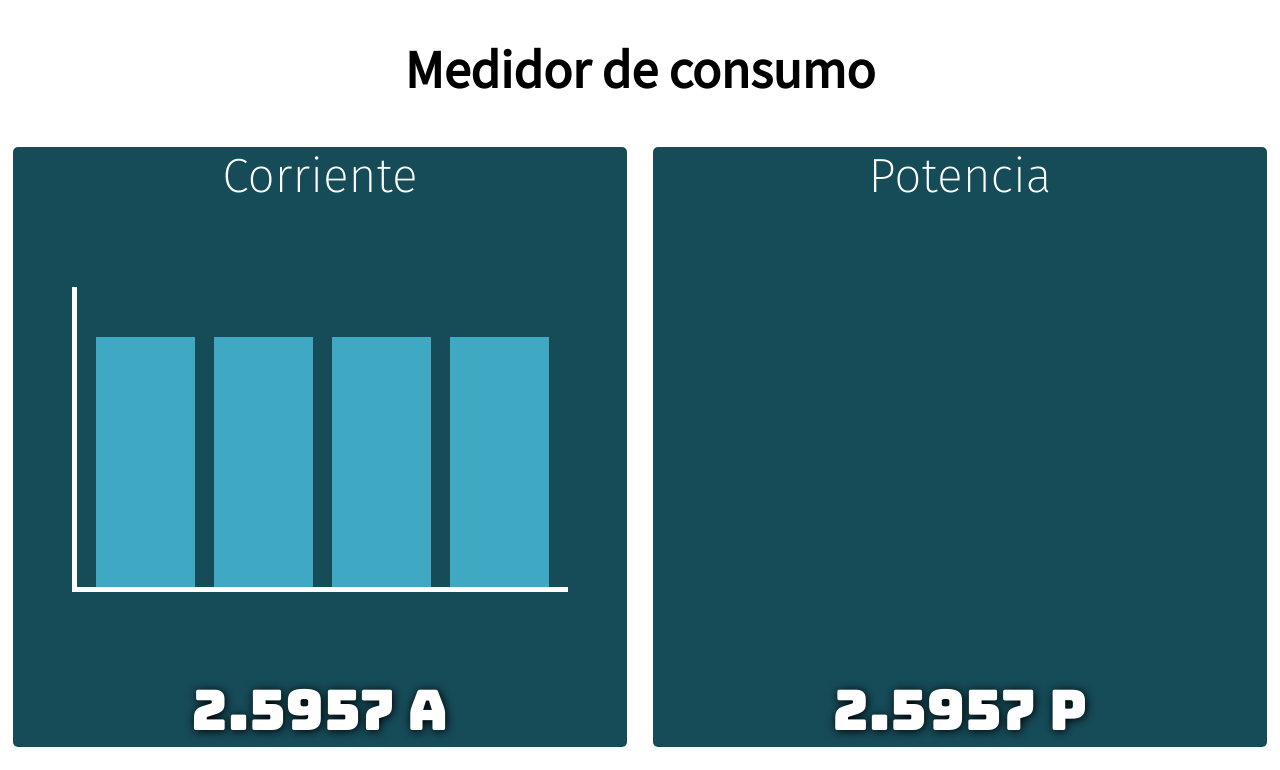
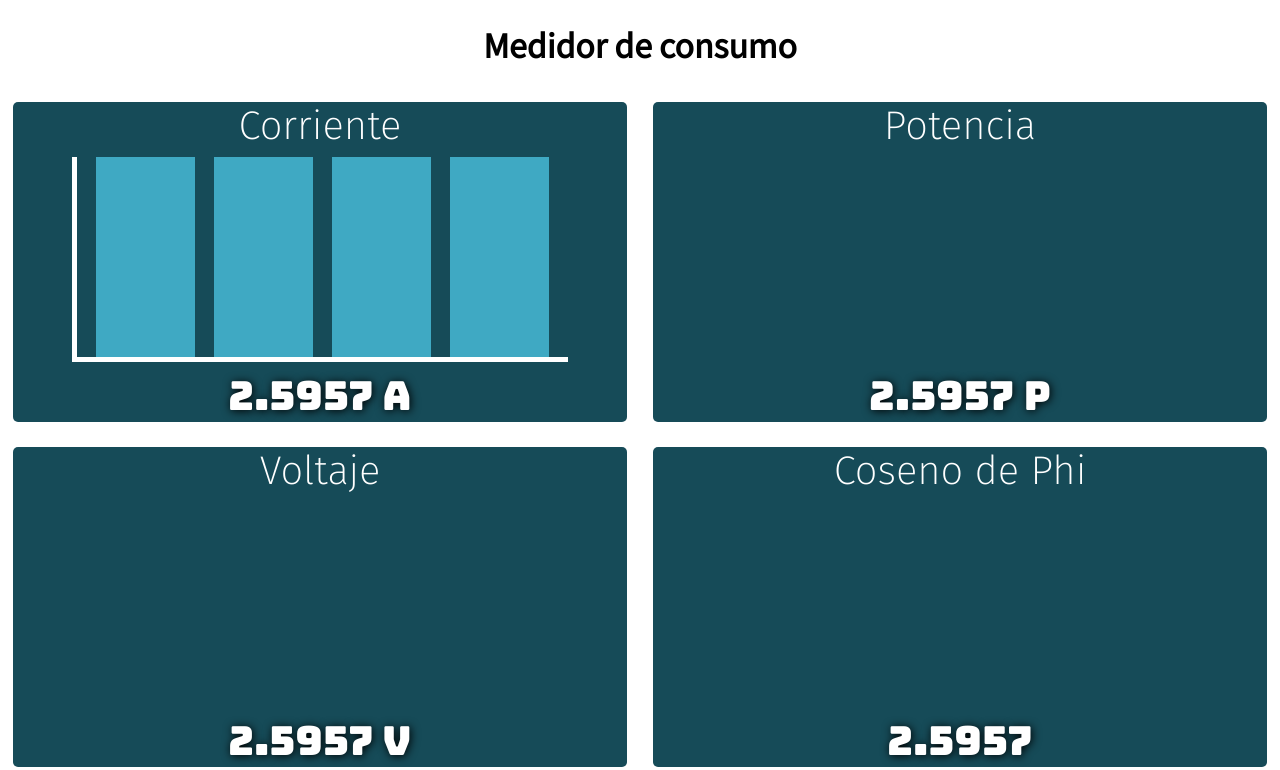
Before and after one commit to Betanzos09/TFGDavid, a plain HTML site: page index.html in a window 1280 px wide. Shown: the top 770 px of the page. Drawn offline with Linux system fonts and the light colour scheme.

Commit message:
Update style.css

```diff
--- a/style.css
+++ b/style.css
@@ -1,10 +1,12 @@
 body { padding: 0px; margin: 0px;}
 .header {color: black;}
-.header-title{font-family: 'Noto Sans JP', sans-serif;text-align: center;font-size: 3rem;}
-.content{display: flex;flex-wrap: wrap;justify-content: center;align-items: center;width: 100%;height: 600px;}
-.content-measure{position: relative;display: flex;flex-direction: column;align-items: center;justify-content: space-between;width: 48%;margin: 1%;height: 600px;border-radius: 5px;background-color: rgb(22, 75, 88);overflow: hidden;}
-.content-measure-label{text-align: center;font-family: 'Fira Sans', sans-serif;font-size: 3rem;z-index: 2;color: white;}
-.content-measure-bars{display: flex;justify-content: space-evenly;align-items:flex-end;width: 80%;height: 300px;margin: 0 20px;border-left: 5px solid white;border-bottom: 5px solid white;}
-.content-measure-bars-bar{width: 20%;height: 250px;background-color: rgb(63, 169, 195);;}
-.content-measure-value{font-family: 'Bungee', cursive;font-size: 3.5rem;color: white;text-shadow: 1px 1px 10px black;z-index: 2;}
+.header-title{font-family: 'Noto Sans JP', sans-serif;text-align: center;font-size: 2rem;}
+.content{display: flex;flex-wrap: wrap;justify-content: center;align-items: center;width: 100%;height: 400px;}
+.content-measure{
+    position: relative;display: flex;flex-direction: column;align-items: center;justify-content: space-between;width: 48%;margin: 1%;
+    height: 320px;border-radius: 5px;background-color: rgb(22, 75, 88);overflow: hidden;}
+.content-measure-label{text-align: center;font-family: 'Fira Sans', sans-serif;font-size: 2.5rem;z-index: 2;color: white;}
+.content-measure-bars{display: flex;justify-content: space-evenly;align-items:flex-end;width: 80%;height: 200px;margin: 0 20px;border-left: 5px solid white;border-bottom: 5px solid white;}
+.content-measure-bars-bar{width: 20%;height: 200px;background-color: rgb(63, 169, 195);;}
+.content-measure-value{font-family: 'Bungee', cursive;font-size: 2.5rem;color: white;text-shadow: 1px 1px 10px black;z-index: 2;}
 @media screen and (max-width: 800px){.content-measure{width: 100%;}}
```
